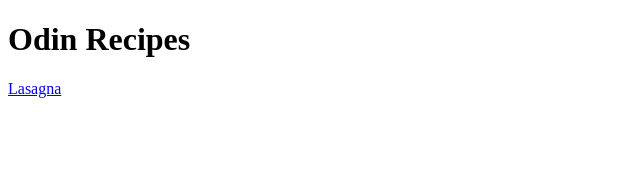
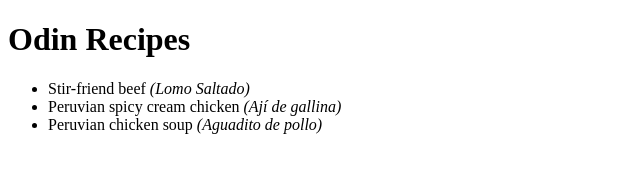
Before and after one commit to jorgeoliart/odin-recipes, a plain HTML site: page index.html in a window 1280 px wide. Shown: the whole page, without its empty margins (0-640 px from the left). Drawn offline with Linux system fonts and the light colour scheme.

Commit message:
Write down UL of chosen recipes

```diff
--- a/index.html
+++ b/index.html
@@ -8,7 +8,11 @@
 </head>
 <body>
     <h1>Odin Recipes</h1>
-    <p><a href="recipes/lasagna.html" target="_blank">Lasagna</a></p>
+    <ul>
+        <li>Stir-friend beef <em>(Lomo Saltado)</em></li>
+        <li>Peruvian spicy cream chicken <em>(Ají de gallina)</em></li>
+        <li>Peruvian chicken soup <em>(Aguadito de pollo)</em></li>
+    </ul>
 
 </body>
 </html>
```
